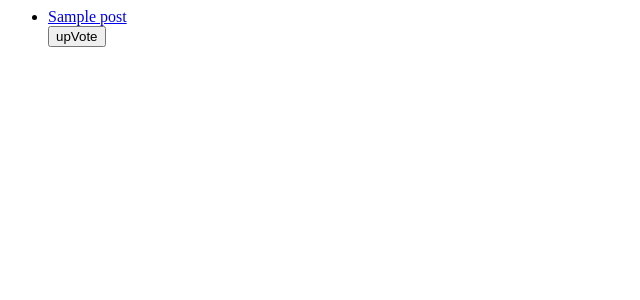
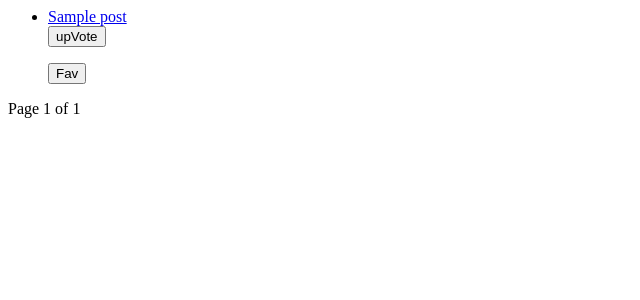
Before and after one commit to Squadella/PotentialMeme, a Django app: page / in a window 1280 px wide. Shown: the top 300 px of the page, without its empty margins (0-640 px from the left). Run offline with Django 3.2, Linux system fonts and the light colour scheme; tables that the repository leaves empty hold one stand-in row (values such as "Sample post").

Commit message:
Added favs.

```diff
--- a/images/models.py
+++ b/images/models.py
@@ -4,6 +4,7 @@ class Post(models.Model):
     title = models.CharField(max_length=250)
     image = models.CharField(max_length=1000)
     isUpVoted = models.BooleanField(default=False)
+    isFaved = models.BooleanField(default=False)
 
     def __str__(self):
         return self.title
--- a/images/templates/images/index.html
+++ b/images/templates/images/index.html
@@ -7,10 +7,27 @@
                         {% csrf_token %}
                         <input type="submit" value="upVote">
                     </form>
+                    <form action="{% url 'images:generalFaved' post.id %}" method="post">
+                        {% csrf_token %}
+                        <input type="submit" value="Fav">
+                    </form>
                 </a>
             </li>
         {% endfor %}
     </ul>
+    <div class="pagination">
+        <span class="step-links">
+            {% if allPosts.has_previous %}
+                <a href="?page={{ allPosts.previous_page_number }}">previous</a>
+            {% endif %}
+            <span class="current">
+                Page {{ allPosts.number }} of {{ allPosts.paginator.num_pages }}
+            </span>
+            {% if allPosts.has_next %}
+                <a href="?page={{ allPosts.next_page_number }}">next</a>
+            {% endif %}
+        </span>
+    </div>
 {%  else %}
     <h3>Nothing to show here</h3>
 {%  endif %}
--- a/images/urls.py
+++ b/images/urls.py
@@ -11,9 +11,16 @@ urlpatterns = [
     # /images/imageID
     url(r'^(?P<image_id>[0-9]+)/$', views.postDetail, name='detail'),
 
-    # /images/imageID/favorite
-    url(r'^(?P<image_id>[0-9]+)/favorite/$', views.detailedUpVoted, name='detailedUpVoted'),
+    # /images/imageID/UpVoted
+    url(r'^(?P<image_id>[0-9]+)/upVoted/$', views.detailedUpVoted, name='detailedUpVoted'),
 
-    # /images/imageID/fav
-    url(r'^(?P<image_id>[0-9]+)/fav/$', views.generalUpVoted, name='generalUpVoted'),
+    # /images/imageID/UpVoted
+    url(r'^(?P<image_id>[0-9]+)/gupVoted/$', views.generalUpVoted, name='generalUpVoted'),
+
+    # /image/imageID/faved
+    url(r'^(?P<image_id>[0-9]+)/Faved/$', views.detailedFaved, name='detailedFaved'),
+
+    # /image/imageID/faved
+    url(r'^(?P<image_id>[0-9]+)/gFaved/$', views.generalFaved, name='generalFaved'),
+
 ]
--- a/images/views.py
+++ b/images/views.py
@@ -1,10 +1,19 @@
 from django.shortcuts import render, get_object_or_404
 from django.http import HttpResponseRedirect
+from django.core.paginator import Paginator, EmptyPage, PageNotAnInteger
 from .models import Post
 
 def index(request):
     allPosts = Post.objects.all()
-    context ={'allPosts': allPosts}
+    paginator = Paginator(allPosts.order_by('pk'), 15)
+    page = request.GET.get('page')
+    try:
+        post = paginator.page(page)
+    except PageNotAnInteger:
+        post = paginator.page(1)
+    except EmptyPage:
+        post = paginator.page(paginator.num_pages)
+    context = {'allPosts': post}
     return render(request, 'images/index.html', context)
 
 def postDetail(request, image_id):
@@ -22,3 +31,15 @@ def generalUpVoted(request, image_id):
     post.isUpVoted = not post.isUpVoted
     post.save()
     return HttpResponseRedirect("/images/")
+
+def detailedFaved(request, image_id):
+    post = get_object_or_404(Post, pk=image_id)
+    post.isFaved = not post.isFaved
+    post.save()
+    return render(request, 'images/detail.html', {'post': post})
+
+def generalFaved(request, image_id):
+    post = get_object_or_404(Post, pk=image_id)
+    post.isFaved = not post.isFaved
+    post.save()
+    return HttpResponseRedirect("/images/")
```
Also changed, not shown: images/templates/images/detail.html (+8 -1 lines), images/migrations/0004_post_isfaved.py (added).
